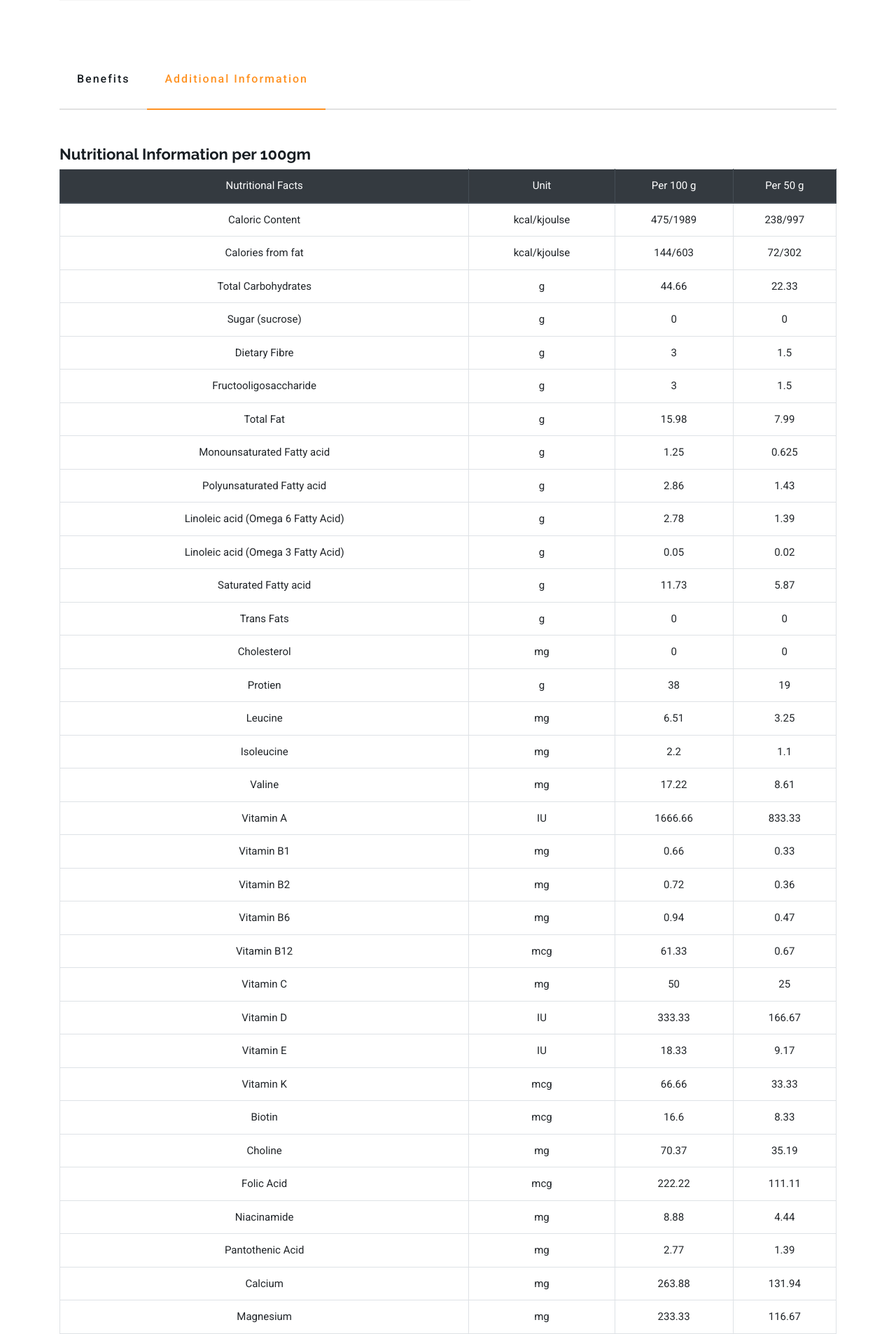
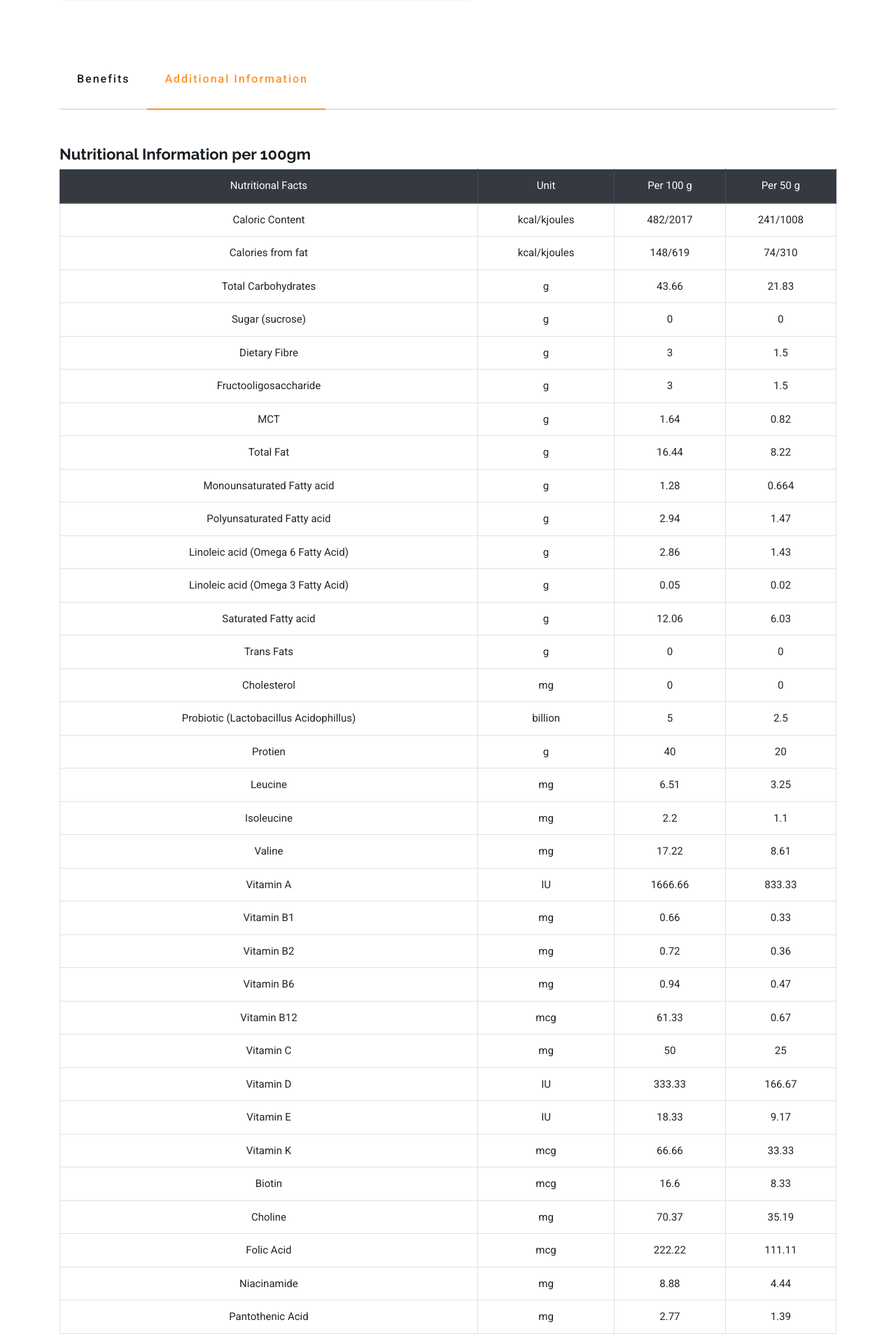
Before and after one commit to uidev-in/purablehealthcare, a PHP site: page /purablehealthcare/purwhey-product-details.php in a window 1280 px wide, after a click on "Additional Information". Shown: the part 1183-3089 px from the top of the page at 70% size. Run offline with PHP 8.4, Linux system fonts and the light colour scheme.

Commit message:
update table content

```diff
--- a/purwhey-product-details.php
+++ b/purwhey-product-details.php
@@ -140,7 +140,7 @@
                                     <div class="event-text mb-40">
                                     <ul style="line-height:28px;">
                                         <li>» HBV (High Biological Protien) Goal of Nutrition Support Therapy is to provide maximum calorie and protein in minimum volume</li>
-                                        <li>» 38% HBV fullfils incresed protein requirements 1.2g to 2.0g/kg/BW/day. Prevents loss of lean body mass</li>
+                                        <li>» 40% HBV fullfils incresed protein requirements 1.2g to 2.0g/kg/BW/day. Prevents loss of lean body mass</li>
                                         <li>» Branched chain amino acid helps in maintaing positive balance</li>
                                         <li>» MCT an ideal source of instant energy</li>
                                         <li>» FOS is to promote the growth of beneficial bacteria to support got health </li>
@@ -167,15 +167,15 @@
                                             <tbody>
                                                 <tr>
                                                 <td>Caloric Content</td>
-                                                <td>kcal/kjoulse</td>
-                                                <td>475/1989</td>
-                                                <td>238/997</td>
+                                                <td>kcal/kjoules</td>
+                                                <td>482/2017</td>
+                                                <td>241/1008</td>
                                                 </tr>
                                                 <tr>
                                                 <td>Calories from fat</td>
-                                                <td>kcal/kjoulse</td>
-                                                <td>144/603</td>
-                                                <td>72/302</td>
+                                                <td>kcal/kjoules</td>
+                                                <td>148/619</td>
+                                                <td>74/310</td>
                                                 </tr>
                                                 <!-- <tr>
                                                     <td colspan="4" >Nutrients</td>
@@ -183,8 +183,8 @@
                                                 <tr>
                                                 <td>Total Carbohydrates</td>
                                                 <td>g</td>
-                                                <td>44.66</td>
-                                                <td>22.33</td>
+                                                <td>43.66</td>
+                                                <td>21.83</td>
                                                 </tr>
                                                 <tr>
                                                 <td>Sugar (sucrose)</td>
@@ -205,28 +205,34 @@
                                                 <td>1.5</td>
                                                 </tr>
                                                 <tr>
+                                                <td>MCT</td>
+                                                <td>g</td>
+                                                <td>1.64</td>
+                                                <td>0.82</td>
+                                                </tr>
+                                                <tr>
                                                 <td>Total Fat</td>
                                                 <td>g</td>
-                                                <td>15.98</td>
-                                                <td>7.99</td>
+                                                <td>16.44</td>
+                                                <td>8.22</td>
                                                 </tr>
                                                 <tr>
                                                 <td>Monounsaturated Fatty acid</td>
                                                 <td>g</td>
-                                                <td>1.25</td>
-                                                <td>0.625</td>
+                                                <td>1.28</td>
+                                                <td>0.664</td>
                                                 </tr>
                                                 <tr>
                                                 <td>Polyunsaturated Fatty acid</td>
                                                 <td>g</td>
-                                                <td>2.86</td>
-                                                <td>1.43</td>
+                                                <td>2.94</td>
+                                                <td>1.47</td>
                                                 </tr>
                                                 <tr>
                                                 <td>Linoleic acid (Omega 6 Fatty Acid)</td>
                                                 <td>g</td>
-                                                <td>2.78</td>
-                                                <td>1.39</td>
+                                                <td>2.86</td>
+                                                <td>1.43</td>
                                                 </tr>
                                                 <tr>
                                                 <td>Linoleic acid (Omega 3 Fatty Acid)</td>
@@ -237,8 +243,8 @@
                                                 <tr>
                                                 <td>Saturated Fatty acid</td>
                                                 <td>g</td>
-                                                <td>11.73</td>
-                                                <td>5.87</td>
+                                                <td>12.06</td>
+                                                <td>6.03</td>
                                                 </tr>
                                                 <tr>
                                                 <td>Trans Fats</td>
@@ -253,10 +259,16 @@
                                                 <td>0</td>
                                                 </tr>
                                                 <tr>
+                                                <td>Probiotic (Lactobacillus Acidophillus)</td>
+                                                <td>billion</td>
+                                                <td>5</td>
+                                                <td>2.5</td>
+                                                </tr>
+                                                <tr>
                                                 <td>Protien</td>
                                                 <td>g</td>
-                                                <td>38</td>
-                                                <td>19</td>
+                                                <td>40</td>
+                                                <td>20</td>
                                                 </tr>
                                                 <tr>
                                                 <td>Leucine</td>
@@ -434,7 +446,7 @@
                                                 <td>15.28</td>
                                                 </tr>
                                                 <tr>
-                                                <td>Iolybdenum</td>
+                                                <td>Molybdenum</td>
                                                 <td>mcg</td>
                                                 <td>25</td>
                                                 <td>12.50</td>
```
